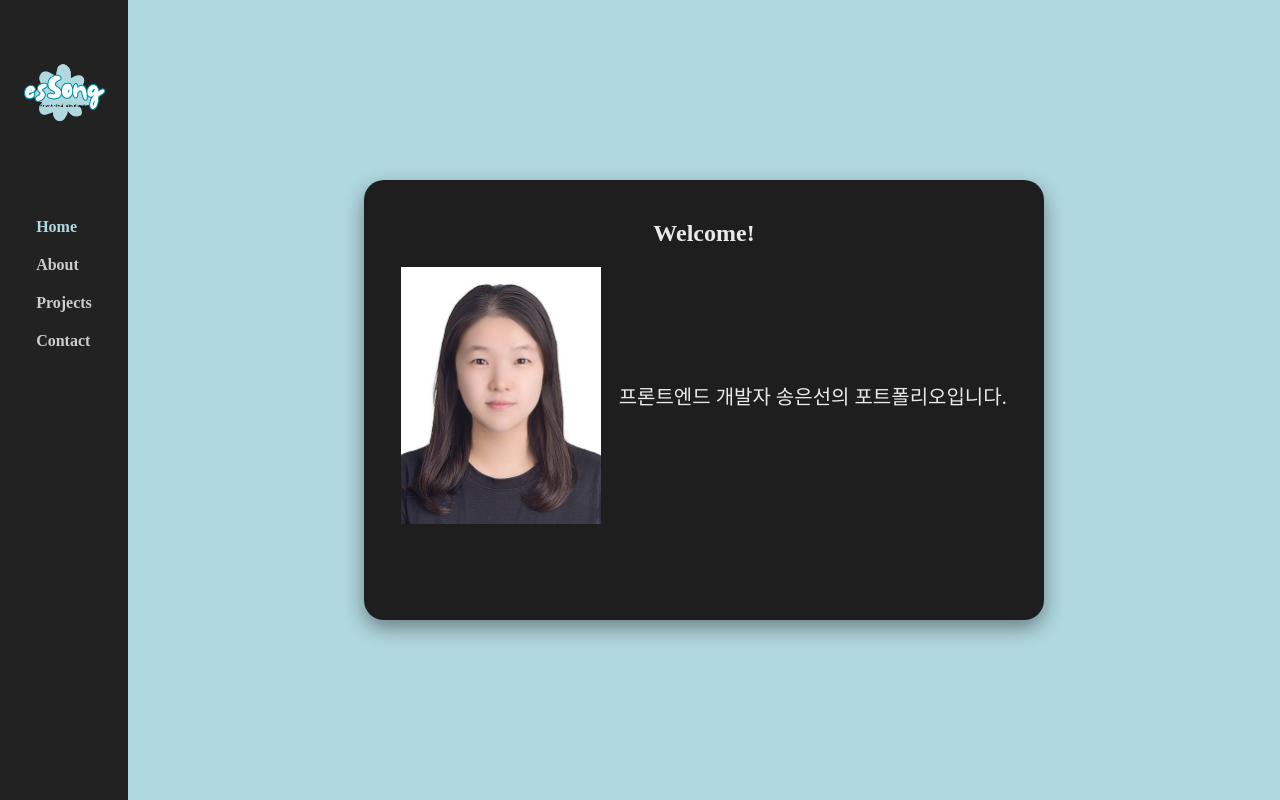
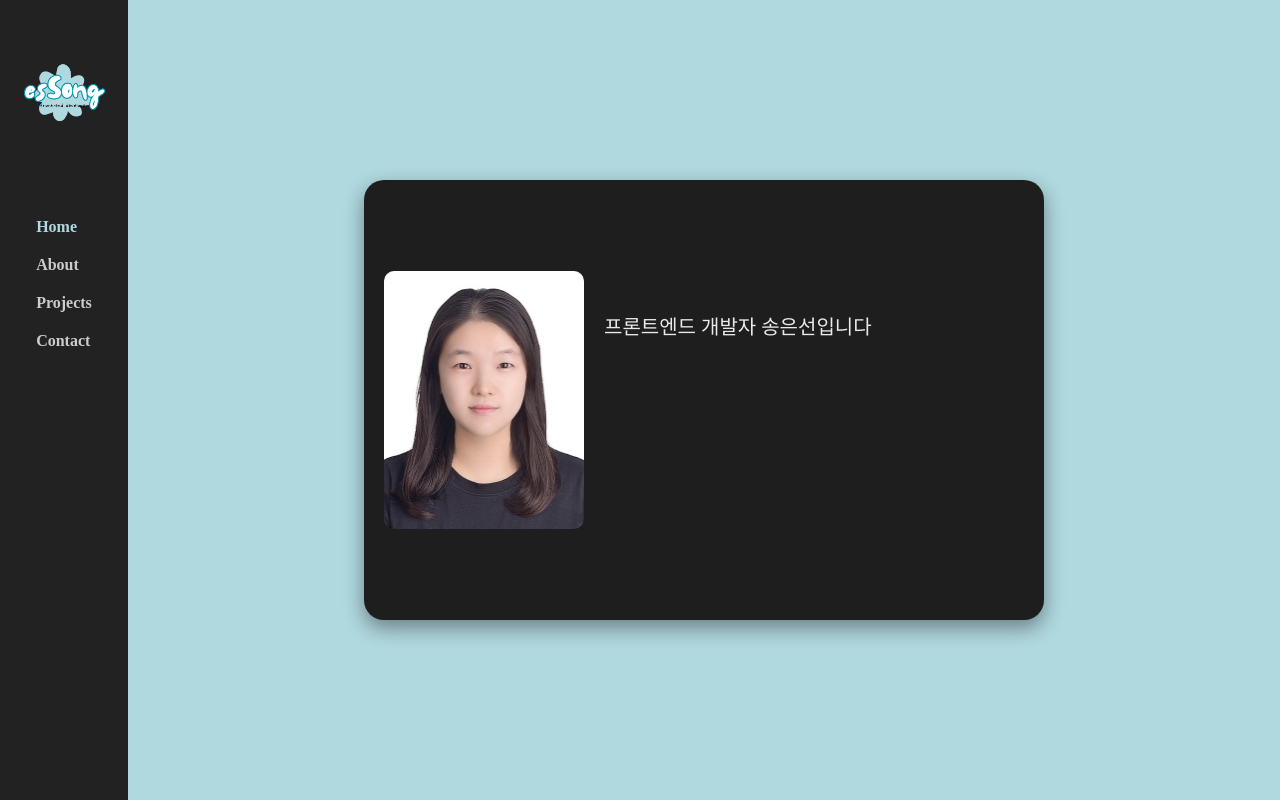
Before and after one commit to songeunseon/portfolio, a Vue app: page / in a window 1280 px wide. Built offline with nearby package versions, Linux system fonts and the light colour scheme.

Commit message:
feat :: 사이즈 조정 및 내용수정

```diff
--- a/src/components/CardWrapper.vue
+++ b/src/components/CardWrapper.vue
@@ -21,7 +21,7 @@ onMounted(() => {
     ([entry]) => {
       visible.value = entry.isIntersecting
     },
-    { threshold: 0.4 }
+    { threshold: 0.4 },
   )
 
   observer.observe(card.value)
@@ -47,6 +47,8 @@ onMounted(() => {
     transform: scale(0.3);
     opacity: 0.5;
     text-align: center;
+    display: flex;
+    align-items: center;
   }
 
   &.visible .content {
--- a/src/views/HomeSection.vue
+++ b/src/views/HomeSection.vue
@@ -1,9 +1,8 @@
 <template>
   <CardWrapper id="home">
-    <h2>Welcome!</h2>
     <div class="home-profile">
-      <img src="/image/ses.jpg">
-      <p>프론트엔드 개발자 송은선의 포트폴리오입니다.</p>
+      <img src="/image/ses.jpg" />
+      <p>프론트엔드 개발자 송은선입니다</p>
     </div>
     <!-- <div>
       <p>자기소개서 ▼</p>
@@ -18,14 +17,16 @@ import CardWrapper from '@/components/CardWrapper.vue'
 <style lang="scss" scoped>
 .home-profile {
   display: flex;
-  align-items: center;
+  align-items: flex-start;
   justify-content: space-evenly;
 
   & img {
     width: 200px;
+    border-radius: 10px;
   }
   & p {
     font-size: 20px;
+    padding: 20px;
   }
 }
 </style>
```
